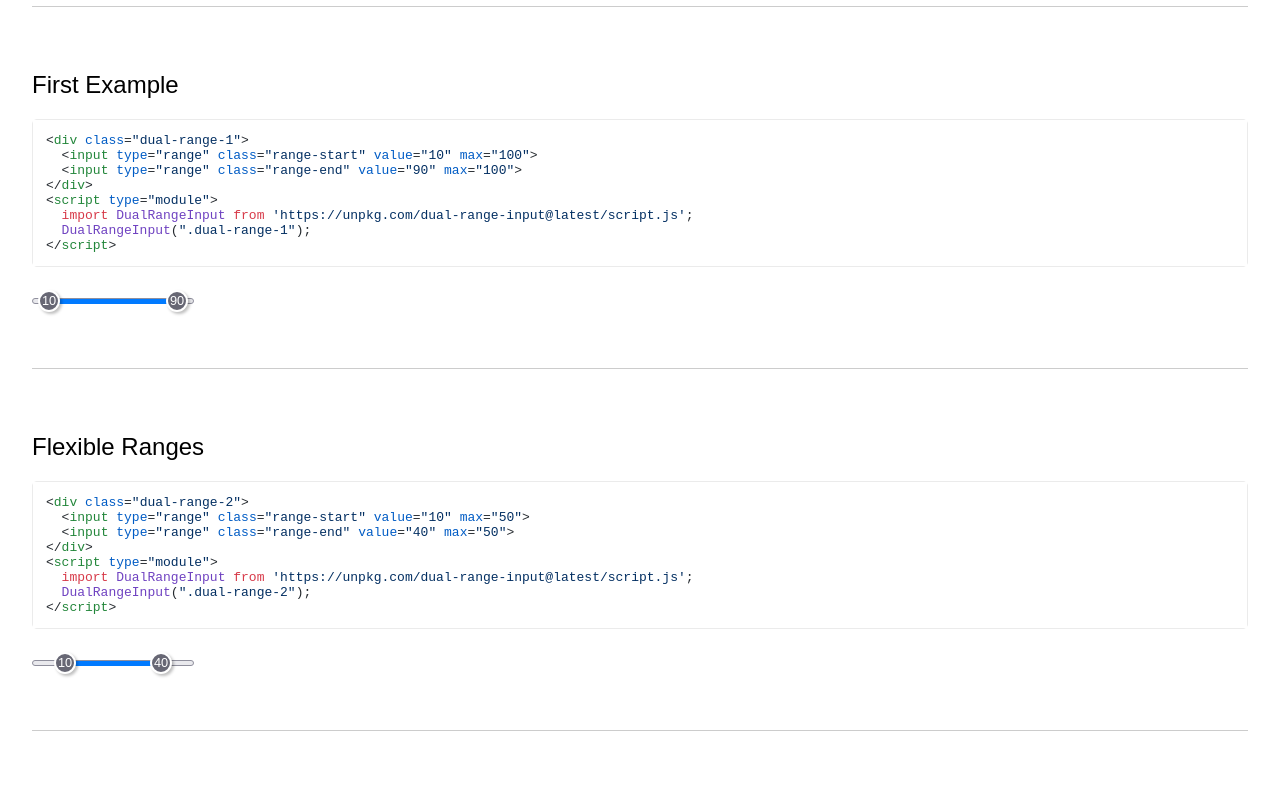
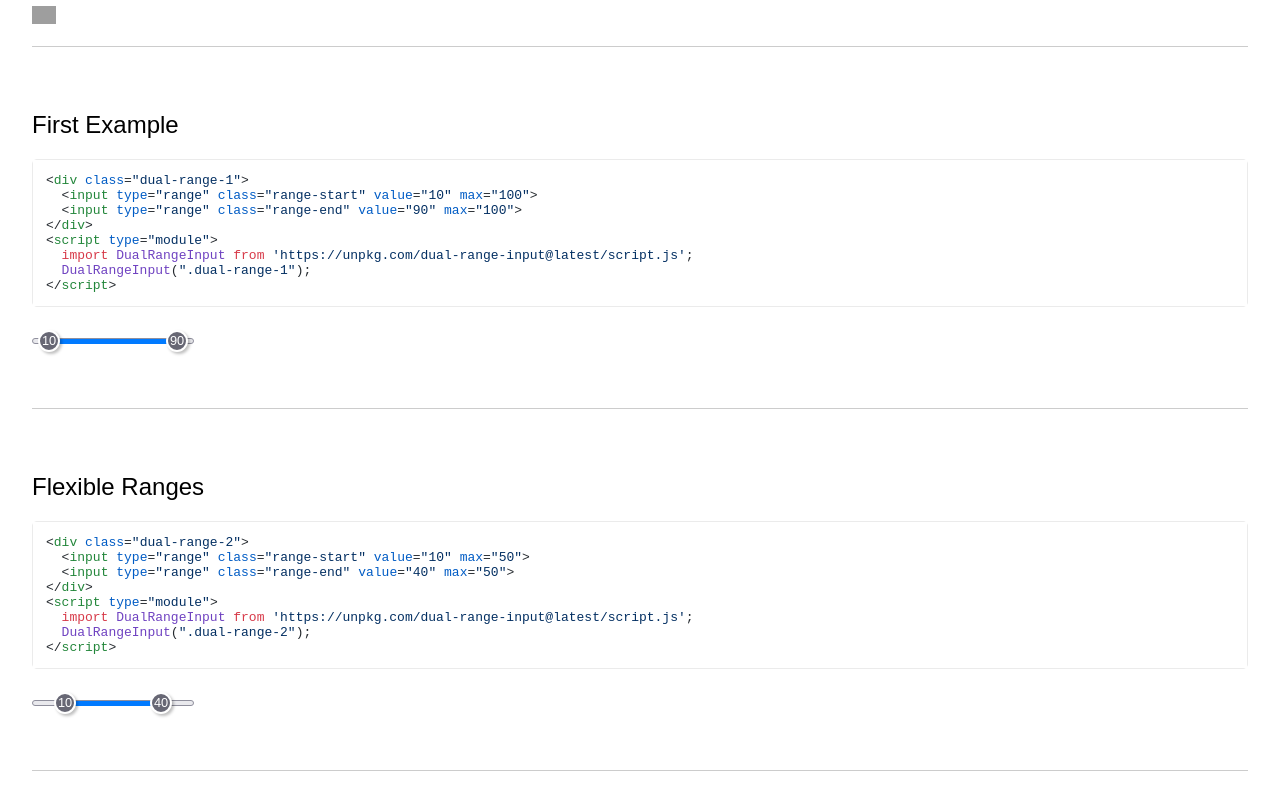
Before and after one commit to jshawl/dual-range-input, a website: page index.html in a window 1280 px wide. Shown: the part 84-874 px from the top of the page. Drawn offline with nearby package versions, Linux system fonts and the light colour scheme; grey boxes are pictures that could not be loaded.

Commit message:
add npm links

```diff
--- a/index.html
+++ b/index.html
@@ -44,6 +44,8 @@ href="//unpkg.com/@highlightjs/cdn-assets@11.6.0/styles/github.min.css">
 <body>
 
 <h1>Dual Range Input</h1>
+<a href="https://badge.fury.io/js/dual-range-input"><img src="https://badge.fury.io/js/dual-range-input.svg" alt="npm version" height="18"></a>
+<br /><br />
 <section>
 <h2>First Example</h2>
 <pre><code class="language-html">&lt;div class="dual-range-1">
```
Also changed, not shown: README.md.
